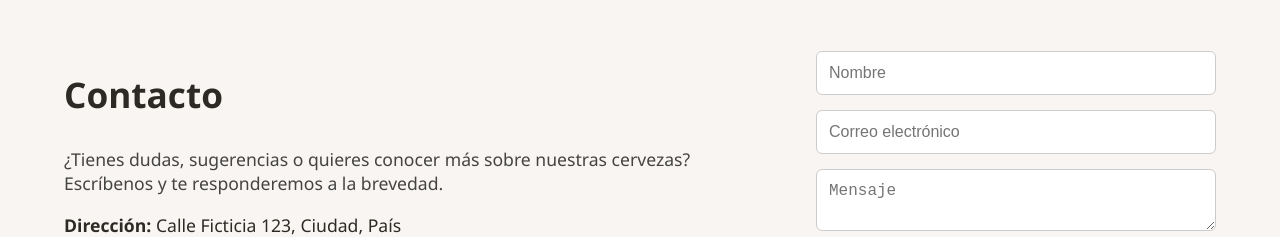
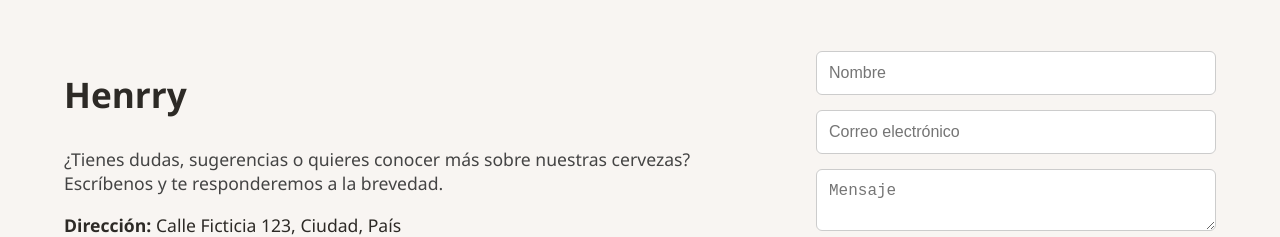
Before and after one commit to alvaradojuanm/prueba63, a plain HTML site: page index.html in a window 1280 px wide. Shown: the part 2121-2358 px from the top of the page. Drawn offline with Linux system fonts and the light colour scheme.

Commit message:
Actualiza el título de la sección de Contacto a 'Henrry'

```diff
--- a/index.html
+++ b/index.html
@@ -75,7 +75,7 @@
     <section id="contact" class="contact-section" style="background:#f8f5f2;">
         <div class="container" style="display:flex; flex-wrap:wrap; align-items:center; gap:40px;">
             <div style="flex:1; min-width:220px;">
-                <h2 style="font-size:2.2rem; color:#2d2a26;">Contacto</h2>
+                <h2 style="font-size:2.2rem; color:#2d2a26;">Henrry</h2>
                 <p style="font-size:1.1rem; color:#444;">¿Tienes dudas, sugerencias o quieres conocer más sobre nuestras cervezas? Escríbenos y te responderemos a la brevedad.</p>
                 <ul style="list-style:none; padding:0; color:#2d2a26; font-size:1.1rem;">
                     <li><b>Dirección:</b> Calle Ficticia 123, Ciudad, País</li>
```
